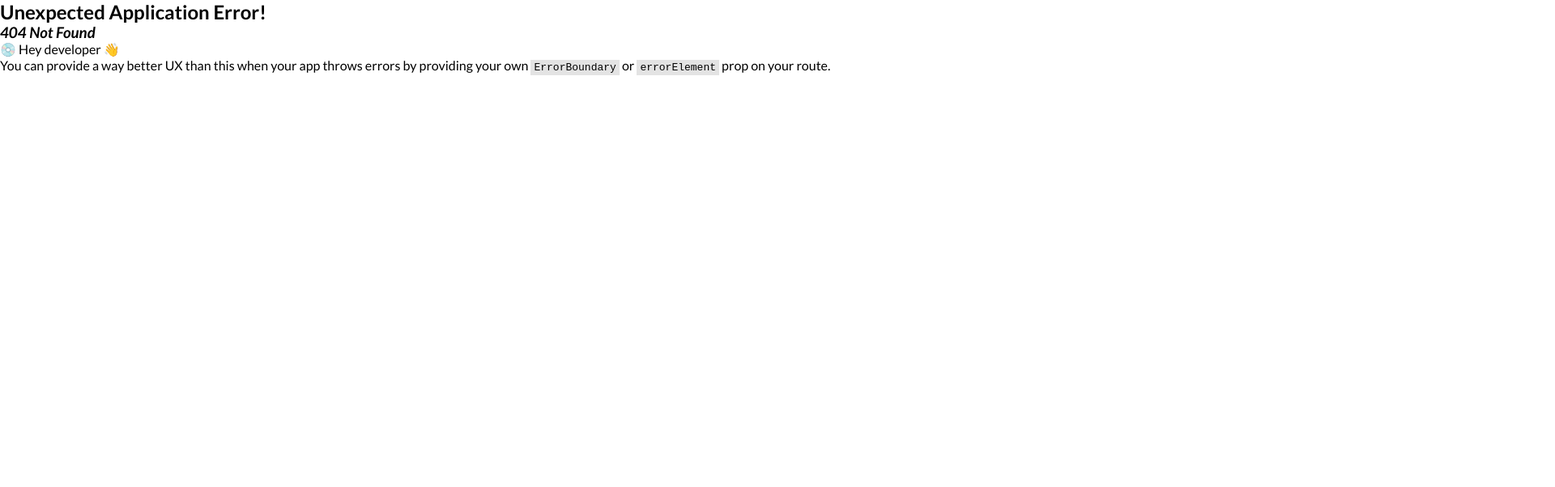
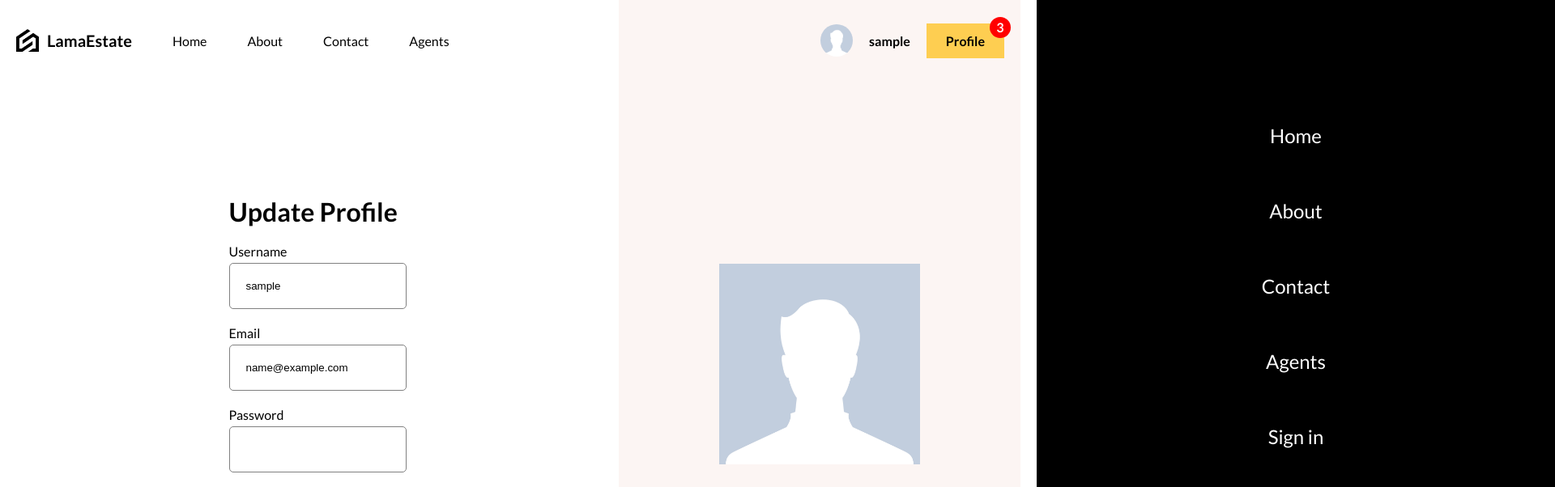
Before and after one commit to Louis-jk/full-stack-estate, a React (Vite) app in the folder client/: page /profile/update in a window 1280 px wide. Before the commit this address had no page. Shown: the top 602 px of the page at 81% size, 1920 px wide, since content can reach past the window. Built offline with nearby package versions, Linux system fonts and the light colour scheme; sample sign-in values are in the browser's storage.

Commit message:
Add client-side logic for user profile update

```diff
--- a/client/src/App.jsx
+++ b/client/src/App.jsx
@@ -6,6 +6,7 @@ import SinglePage from './routes/singlePage/singlePage';
 import ProfilePage from './routes/profilePage/profilePage';
 import Login from './routes/login/login';
 import Register from './routes/register/register';
+import ProfileUpdatePage from './routes/profileUpdatePage/profileUpdatePage';
 
 function App() {
   const router = createBrowserRouter([
@@ -43,6 +44,10 @@ function App() {
           path: '/profile',
           element: <ProfilePage />,
         },
+        {
+          path: '/profile/update',
+          element: <ProfileUpdatePage />,
+        },
       ],
     },
   ]);
--- a/client/src/components/navbar/Navbar.jsx
+++ b/client/src/components/navbar/Navbar.jsx
@@ -22,7 +22,11 @@ function Navbar() {
       <div className='right'>
         {currentUser ? (
           <div className='user'>
-            <img src={currentUser.avatar || '/noavatar.jpg'} alt='' />
+            <img
+              src={currentUser.avatar || '/noavatar.jpg'}
+              alt={`${currentUser.username} avatar`}
+              title={`${currentUser.username} avatar`}
+            />
             <span>{currentUser.username}</span>
             <Link to='/profile' className='profile'>
               <div className='notification'>3</div>
--- a/client/src/routes/profilePage/profilePage.jsx
+++ b/client/src/routes/profilePage/profilePage.jsx
@@ -1,4 +1,4 @@
-import { useNavigate } from 'react-router-dom';
+import { Link, useNavigate } from 'react-router-dom';
 import Chat from '../../components/chat/Chat';
 import List from '../../components/list/List';
 import apiRequest from '../../lib/apiRequest';
@@ -26,7 +26,9 @@ function ProfilePage() {
         <div className='wrapper'>
           <div className='title'>
             <h1>User Information</h1>
-            <button>Update Profile</button>
+            <Link to='/profile/update'>
+              <button>Update Profile</button>
+            </Link>
           </div>
           <div className='info'>
             <span>
--- a/client/src/routes/profileUpdatePage/profileUpdatePage.jsx
+++ b/client/src/routes/profileUpdatePage/profileUpdatePage.jsx
@@ -1,38 +1,51 @@
-import "./profileUpdatePage.scss";
+import { useContext } from 'react';
+import './profileUpdatePage.scss';
+import { AuthContext } from '../../context/AuthContext';
 
 function ProfileUpdatePage() {
+  const { currentUser, updateUser } = useContext(AuthContext);
+
   return (
-    <div className="profileUpdatePage">
-      <div className="formContainer">
+    currentUser && (
+      <div className='profileUpdatePage'>
+        <div className='formContainer'>
           <form>
             <h1>Update Profile</h1>
-          <div className="item">
-            <label htmlFor="username">Username</label>
+            <div className='item'>
+              <label htmlFor='username'>Username</label>
               <input
-              id="username"
-              name="username"
-              type="text"
+                id='username'
+                name='username'
+                type='text'
+                defaultValue={currentUser.username}
               />
             </div>
-          <div className="item">
-            <label htmlFor="email">Email</label>
+            <div className='item'>
+              <label htmlFor='email'>Email</label>
               <input
-              id="email"
-              name="email"
-              type="email"
+                id='email'
+                name='email'
+                type='email'
+                defaultValue={currentUser.email}
               />
             </div>
-          <div className="item">
-            <label htmlFor="password">Password</label>
-            <input id="password" name="password" type="password" />
+            <div className='item'>
+              <label htmlFor='password'>Password</label>
+              <input id='password' name='password' type='password' />
             </div>
             <button>Update</button>
           </form>
         </div>
-      <div className="sideContainer">
-        <img src="" alt="" className="avatar" />
+        <div className='sideContainer'>
+          <img
+            src={currentUser.avatar || '/noavatar.jpg'}
+            alt={`${currentUser.username} avatar`}
+            title={`${currentUser.username} avatar`}
+            className='avatar'
+          />
         </div>
       </div>
+    )
   );
 }
 
```
Lines whose indentation alone changed are shown as unchanged.
